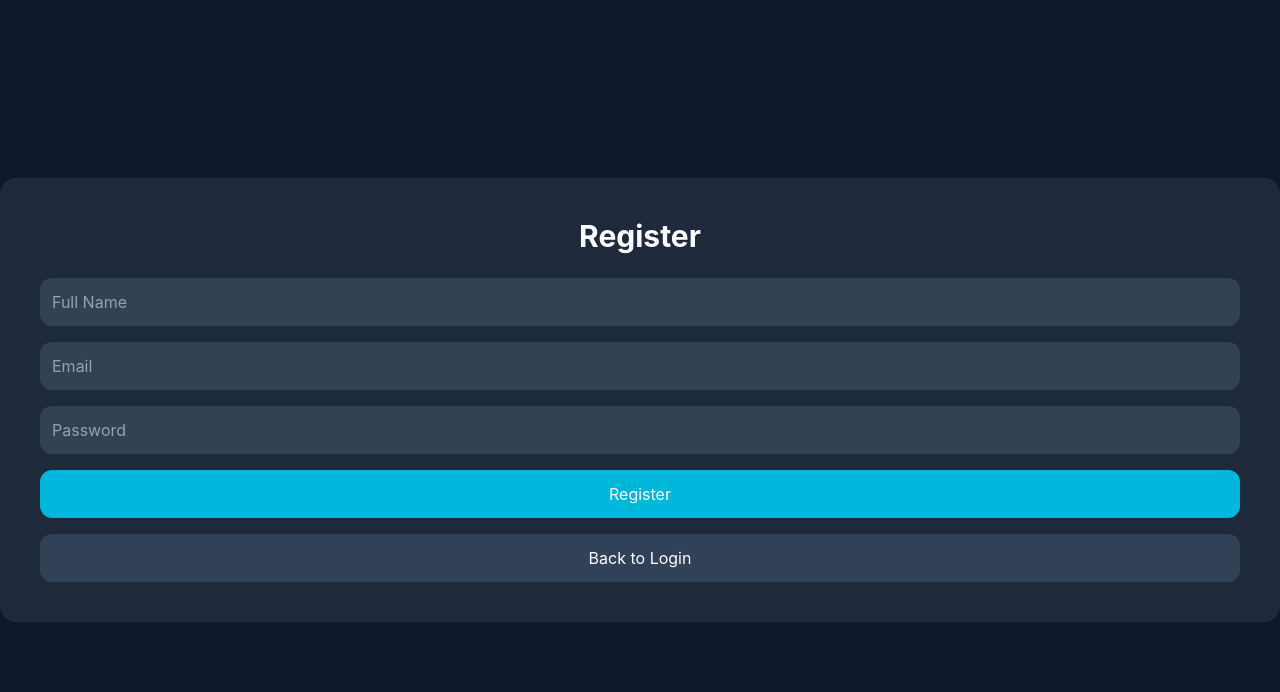
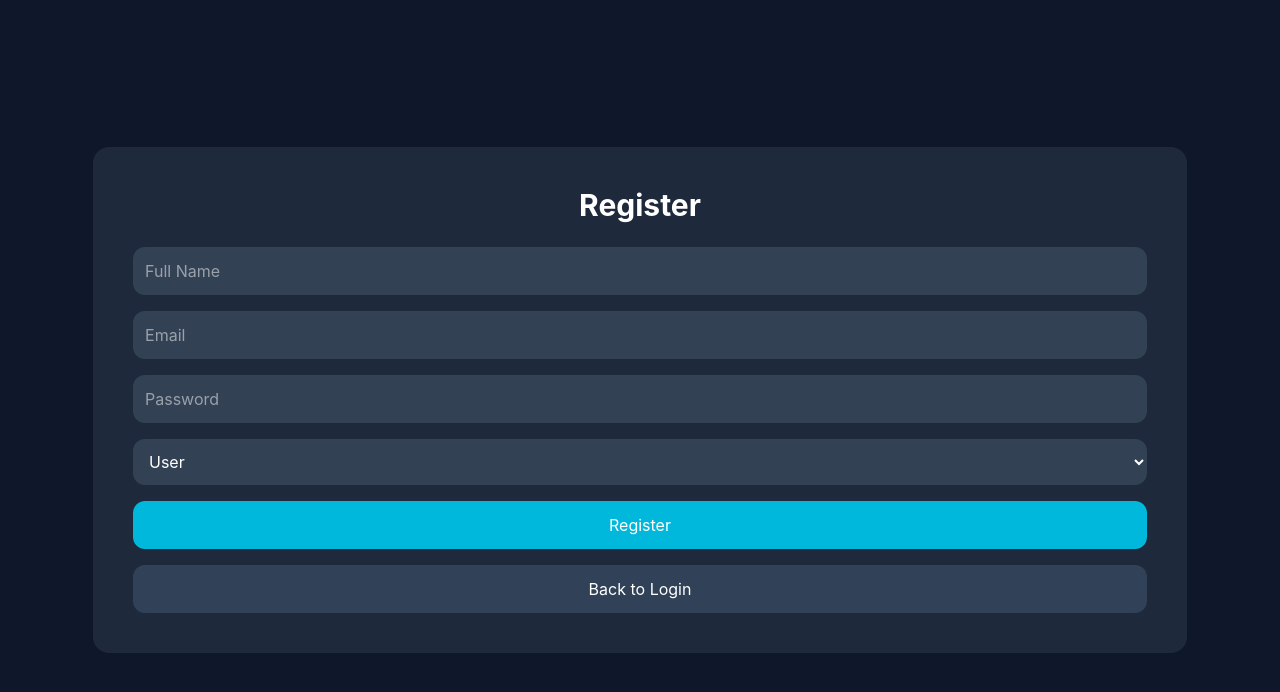
Before and after one commit to Kisukii/smart-transport-management-system, a React (Vite) app in the folder client/: page /register in a window 1280 px wide. Shown: the top 692 px of the page. Built offline with nearby package versions, Linux system fonts and the light colour scheme.

Commit message:
Added vehicle management login and dashboard UI

```diff
--- a/client/src/App.jsx
+++ b/client/src/App.jsx
@@ -7,8 +7,8 @@ import Tracking from "./pages/Tracking";
 import DriverManagement from "./pages/DriverManagement";
 import MyOrders from "./pages/MyOrders";
 import VehicleManagement from "./pages/VehicleManagement";
+import AdminDashboard from "./pages/AdminDashboard";
 
-import AdminDashboard from "./pages/AdminDashboard";
 function App() {
   return (
     <Routes>
--- a/client/src/pages/Login.jsx
+++ b/client/src/pages/Login.jsx
@@ -1,6 +1,7 @@
 import { useState } from "react";
+import axios from "axios";
 import { Link, useNavigate } from "react-router-dom";
-import axios from "axios";
+
 function Login() {
   const [email, setEmail] = useState("");
   const [password, setPassword] = useState("");
@@ -27,22 +28,22 @@ function Login() {
         navigate("/admin");
       } else if (res.data.role === "manager") {
         navigate("/manager");
-    } else if (res.data.role === "driver") {
-      navigate("/driver");
+      } else if (res.data.role === "drivers") {
+        navigate("/drivers");
       } else {
         navigate("/user");
       }
 
     } catch (error) {
       setError(
-      error.response?.data?.message ||
-      "Login failed"
+        error.response?.data?.message || "Login Failed"
       );
     }
   };
+
   return (
     <div className="h-screen flex items-center justify-center bg-[#0f172a] text-white">
-      <div className="bg-[#1e293b] p-10 rounded-2xl w-400 shadow-2xl">
+      <div className="bg-[#1e293b] p-10 rounded-2xl w-450px shadow-2xl">
 
         <h1 className="text-3xl font-bold mb-8 text-center">
           Vehicle Management System
@@ -93,6 +94,7 @@ function Login() {
           </div>
 
         </div>
+
       </div>
     </div>
   );
--- a/client/src/pages/Register.jsx
+++ b/client/src/pages/Register.jsx
@@ -1,9 +1,44 @@
-import { Link } from "react-router-dom";
+import { useState } from "react";
+import axios from "axios";
+import { Link, useNavigate } from "react-router-dom";
 
 function Register() {
+  const [name, setName] = useState("");
+  const [email, setEmail] = useState("");
+  const [password, setPassword] = useState("");
+  const [role, setRole] = useState("user");
+  const [error, setError] = useState("");
+
+  const navigate = useNavigate();
+
+  const handleRegister = async () => {
+    try {
+      setError("");
+
+      await axios.post(
+        "http://localhost:5000/api/auth/register",
+        {
+          name,
+          email,
+          password,
+          role,
+        }
+      );
+
+      alert("Registration Successful");
+      navigate("/");
+    } catch (error) {
+      setError(
+        error.response?.data?.message ||
+        "Registration Failed"
+      );
+    }
+  };
+
   return (
     <div className="h-screen flex items-center justify-center bg-[#0f172a] text-white">
-      <div className="bg-[#1e293b] p-10 rounded-2xl w-400">
+      <div className="bg-[#1e293b] p-10 rounded-2xl w-450px">
+
         <h1 className="text-3xl font-bold text-center mb-6">
           Register
         </h1>
@@ -11,22 +46,48 @@ function Register() {
         <input
           type="text"
           placeholder="Full Name"
+          value={name}
+          onChange={(e) => setName(e.target.value)}
           className="w-full p-3 rounded-xl bg-[#334155] mb-4"
         />
 
         <input
           type="email"
           placeholder="Email"
+          value={email}
+          onChange={(e) => setEmail(e.target.value)}
           className="w-full p-3 rounded-xl bg-[#334155] mb-4"
         />
 
         <input
           type="password"
           placeholder="Password"
+          value={password}
+          onChange={(e) => setPassword(e.target.value)}
           className="w-full p-3 rounded-xl bg-[#334155] mb-4"
         />
 
-        <button className="w-full bg-cyan-500 p-3 rounded-xl">
+        <select
+          value={role}
+          onChange={(e) => setRole(e.target.value)}
+          className="w-full p-3 rounded-xl bg-[#334155] mb-4"
+        >
+          <option value="user">User</option>
+          <option value="driver">Driver</option>
+          <option value="manager">Manager</option>
+          <option value="admin">Admin</option>
+        </select>
+
+        {error && (
+          <p className="text-red-400 mb-4">
+            {error}
+          </p>
+        )}
+
+        <button
+          onClick={handleRegister}
+          className="w-full bg-cyan-500 p-3 rounded-xl"
+        >
           Register
         </button>
 
@@ -38,6 +99,7 @@ function Register() {
             Back to Login
           </Link>
         </div>
+
       </div>
     </div>
   );
```
Lines whose indentation alone changed are shown as unchanged.
